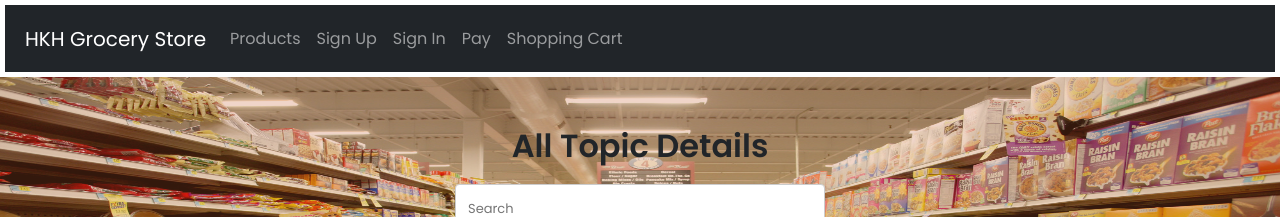
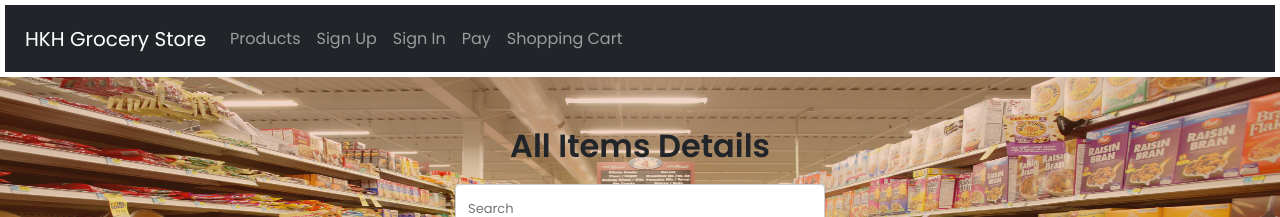
Before and after one commit to pamudipunsala/SPM_Project, a React (Create React App) app in the folder frontend/: page /viewIDtl in a window 1280 px wide. Shown: the top 217 px of the page. Built offline with nearby package versions, Linux system fonts and the light colour scheme; no server answers.

Commit message:
EditItems page added

```diff
--- a/frontend/src/App.js
+++ b/frontend/src/App.js
@@ -10,6 +10,7 @@ import ViewCart from './Pages/viewCart';
 //Item Details Pages
 import Insert_Item_Dtl from './Pages/Insert_Item_Dtl';
 import ViewItemDtl from './Pages/ViewItemDtl';
+import EditItemDtl from './Pages/EditItemDtl';
 
 //Login pages
 import Home from './Pages/Home';
@@ -32,6 +33,7 @@ function App(){
 
       <Route path='/additems' element={<Insert_Item_Dtl/>}/>
       <Route path='/viewIDtl' element={<ViewItemDtl/>}/>
+      {/* <Route path='/update/:id' element={<EditItemDtl/>}/> */}
 
       <Route path='/viewcart' element={<ViewCart/>}/>
       <Route path='/pay' element={<DoPayment/>}/>
--- a/frontend/src/Pages/ViewItemDtl.js
+++ b/frontend/src/Pages/ViewItemDtl.js
@@ -42,7 +42,8 @@ class ViewItemDtl extends Component{
             this.filterData(res.data.existingItems,searchKey)
       }
       });
-    }
+      }
+
 
     render(){
         return(
@@ -50,7 +51,7 @@ class ViewItemDtl extends Component{
                 <div className="additem" >
                 <div className="ish">
                 <div style={{textAlign:"center", paddingTop:"50px"}}>
-                <h2>All Topic Details</h2>
+                <h2>All Items Details</h2>
                 <div>
                 <input className="search" type="search" placeholder="Search" name="searchQuery" onChange={this.handleSearchArea}>
             </input><br/><br/>
```
Also changed, not shown: frontend/src/Pages/EditItemDtl.js (added).
